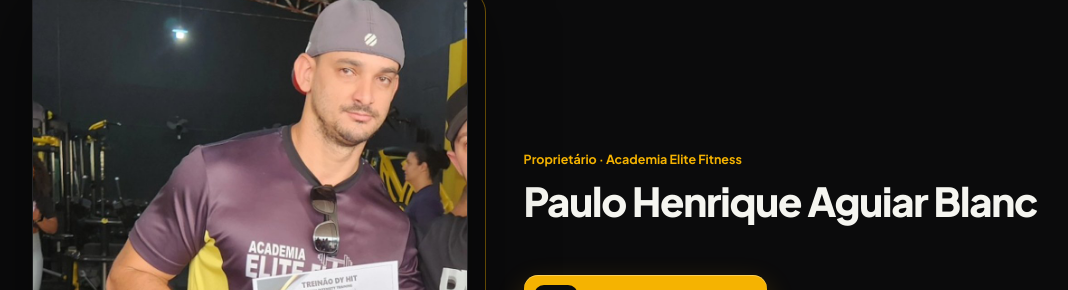
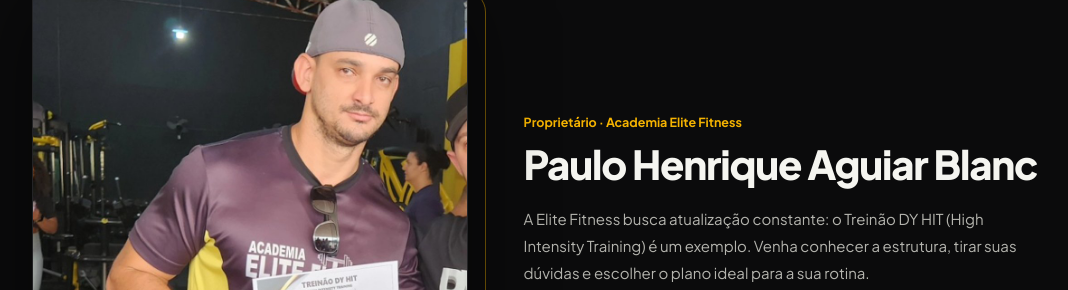
Before and after one commit to Dev-slima/Academia-elite-fitenssnb, a plain HTML site: page index.html in a window 1280 px wide. Shown: the part 2425-2715 px from the top of the page, without its empty margins (90-1158 px from the left). Drawn offline with Linux system fonts and the light colour scheme.

```diff
--- a/index.html
+++ b/index.html
@@ -26,16 +26,9 @@
 </head>
 
 <body>
-  <noscript>
-    <style>
-      .intro {
-        display: none
-      }
-    </style>
-  </noscript>
+  <noscript><style>.intro{display:none}</style></noscript>
   <div class="intro" aria-hidden="true">
-    <div class="intro-panel intro-top"></div>
-    <div class="intro-panel intro-bottom"></div>
+    <div class="intro-panel intro-top"></div><div class="intro-panel intro-bottom"></div>
     <div class="intro-logo"><img src="img/logo.png" alt="" width="120" height="120" /><span class="intro-line"></span></div>
   </div>
   <div class="grain" aria-hidden="true"></div>
@@ -313,9 +306,7 @@
       <div class="conheca-texto">
         <span class="dono-cargo">Propriet&aacute;rio &middot; Academia Elite Fitness</span>
         <h3 data-edit-extra="dono_nome">Paulo Henrique Aguiar Blanc</h3>
-          <br>
-          <br>
-
+        <p>A Elite Fitness busca atualiza&ccedil;&atilde;o constante: o Treinão DY HIT (High Intensity Training) &eacute; um exemplo. Venha conhecer a estrutura, tirar suas d&uacute;vidas e escolher o plano ideal para a sua rotina.</p>
         <a class="btn-pro" href="https://wa.me/5566992583190?text=Ol%C3%A1!%20Vi%20o%20site%20e%20quero%20conversar%20com%20o%20Paulo%20da%20Academia%20Elite%20Fitness." rel="noopener noreferrer" target="_blank">
           <span class="btn-pro-ico"><i class="fa-brands fa-whatsapp"></i></span>
           <span class="btn-pro-txt"><small>Atendimento direto</small><strong>Falar com o Paulo</strong></span>
@@ -581,9 +572,7 @@
   <footer class="site-footer">
     <div class="ft-wrap">
       <div class="ft-brand">
-        <div class="ft-logo"><img src="img/logo.png" alt="Logo Academia Elite Fitness" width="56" height="56" loading="lazy" />
-          <div><strong>Academia Elite Fitness</strong><span>Nova Bandeirantes &ndash; MT</span></div>
-        </div>
+        <div class="ft-logo"><img src="img/logo.png" alt="Logo Academia Elite Fitness" width="56" height="56" loading="lazy" /><div><strong>Academia Elite Fitness</strong><span>Nova Bandeirantes &ndash; MT</span></div></div>
         <p>Muscula&ccedil;&atilde;o, aulas coletivas, treino funcional e avalia&ccedil;&atilde;o f&iacute;sica, com atendimento pr&oacute;ximo em cada etapa da sua jornada.</p>
         <a class="ft-cta" href="https://wa.me/5566992583190?text=Ol%C3%A1!%20Vi%20o%20site%20da%20Academia%20Elite%20Fitness%20e%20quero%20mais%20informa%C3%A7%C3%B5es." target="_blank" rel="noopener noreferrer"><i class="fa-brands fa-whatsapp"></i> Fale conosco</a>
       </div>
```
Lines whose indentation alone changed are shown as unchanged.
